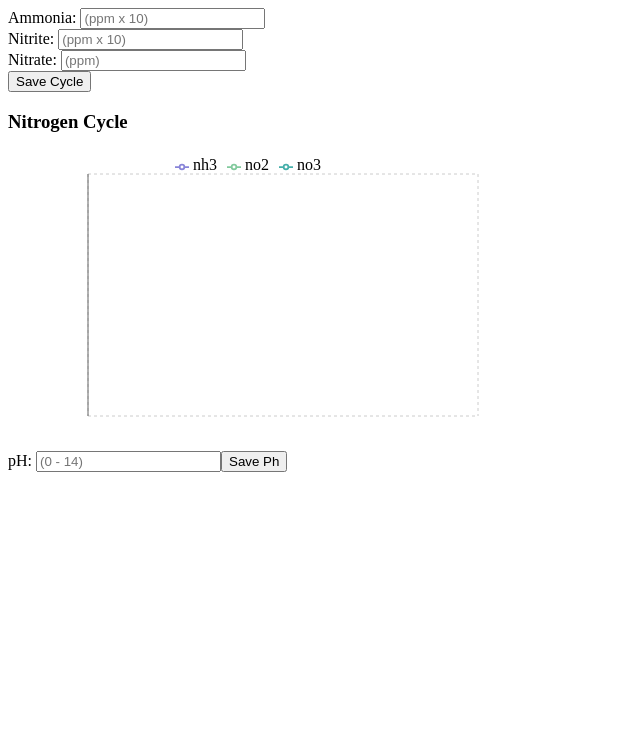
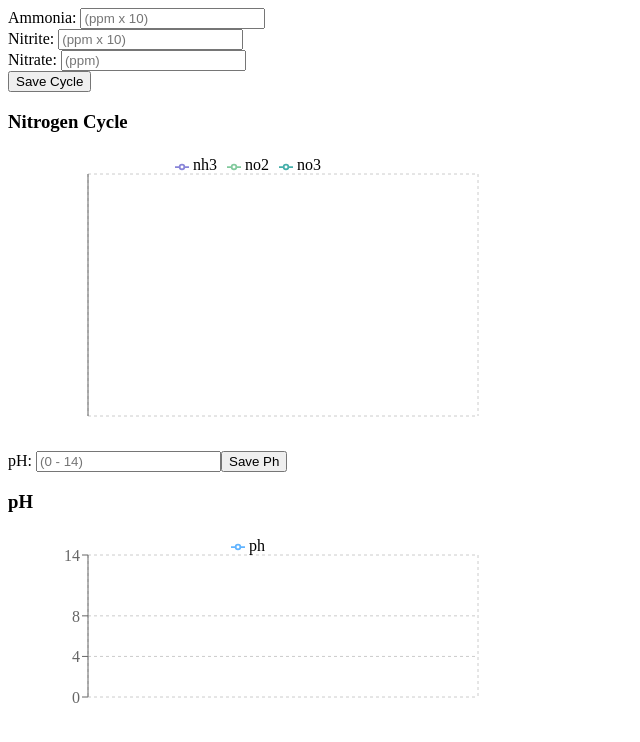
Before and after one commit to cryptofool13/n-cycle-tracker, a React (Create React App) app: page / in a window 1280 px wide. Shown: the top 742 px of the page, without its empty margins (0-640 px from the left). Built offline with nearby package versions, Linux system fonts and the light colour scheme.

Commit message:
pH chart

```diff
--- a/src/App.js
+++ b/src/App.js
@@ -1,21 +1,22 @@
 import React from "react";
 
+import { useLocalStorage } from "./hooks";
 import NitInputs from "./components/N2Inputs";
+import PhInput from "./components/PhInput";
 import NitChart from "./components/charts/NitChart";
-import { useLocalStorage } from "./hooks";
-import PhInput from "./components/PhInput";
-
+import PhChart from "./components/charts/PhChart";
 // import dummyData from "./data";
 
 const App = () => {
 	const [nCycle, setNCycle] = useLocalStorage("n-cycle-data", []);
-	const [ph, setPh] = useLocalStorage("ph-data", [])
+	const [ph, setPh] = useLocalStorage("ph-data", []);
 
 	return (
 		<>
 			<NitInputs storage={[nCycle, setNCycle]} />
 			<NitChart data={nCycle} />
 			<PhInput storage={[ph, setPh]} />
+			<PhChart data={ph} />
 		</>
 	);
 };
--- a/src/components/charts/PhChart.js
+++ b/src/components/charts/PhChart.js
@@ -1 +1,41 @@
 import React from "react";
+import {
+	LineChart,
+	Line,
+	XAxis,
+	YAxis,
+	CartesianGrid,
+	Tooltip,
+	Legend,
+} from "recharts";
+
+const PhChart = ({data}) => (
+	<>
+		<h3>pH</h3>
+		<LineChart
+			width={500}
+			height={200}
+			data={data}
+			margin={{
+				top: 5,
+				right: 30,
+				left: 20,
+				bottom: 5,
+			}}>
+			<CartesianGrid strokeDasharray="3 3" />
+			<XAxis dataKey="date" left={{ top: 20 }} />
+			<YAxis domain={[0,14]} interval={0} />
+			<Tooltip />
+			<Legend verticalAlign="top" />
+			<Line
+				type="monotone"
+				dataKey="ph"
+				stroke="#61b4ff"
+				activeDot={{ r: 4 }}
+			/>
+		</LineChart>
+    {console.log("data", data)}
+	</>
+);
+
+export default PhChart;
```
